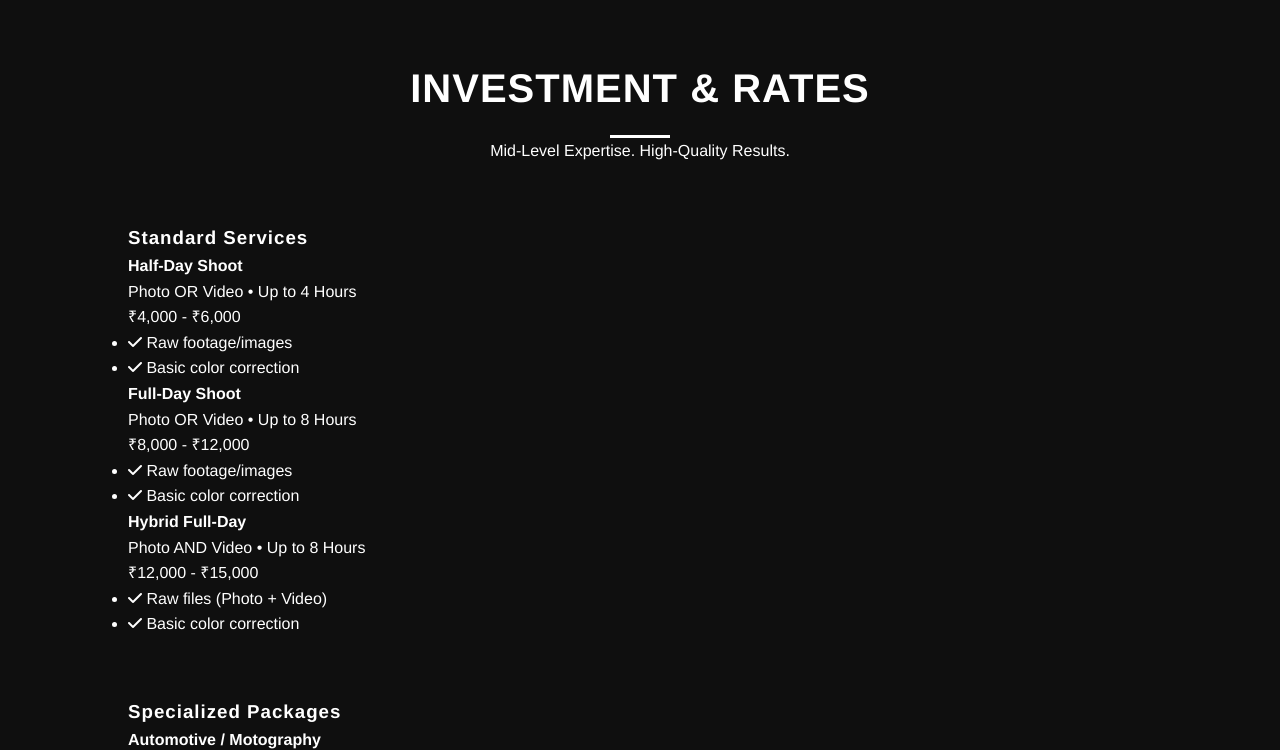
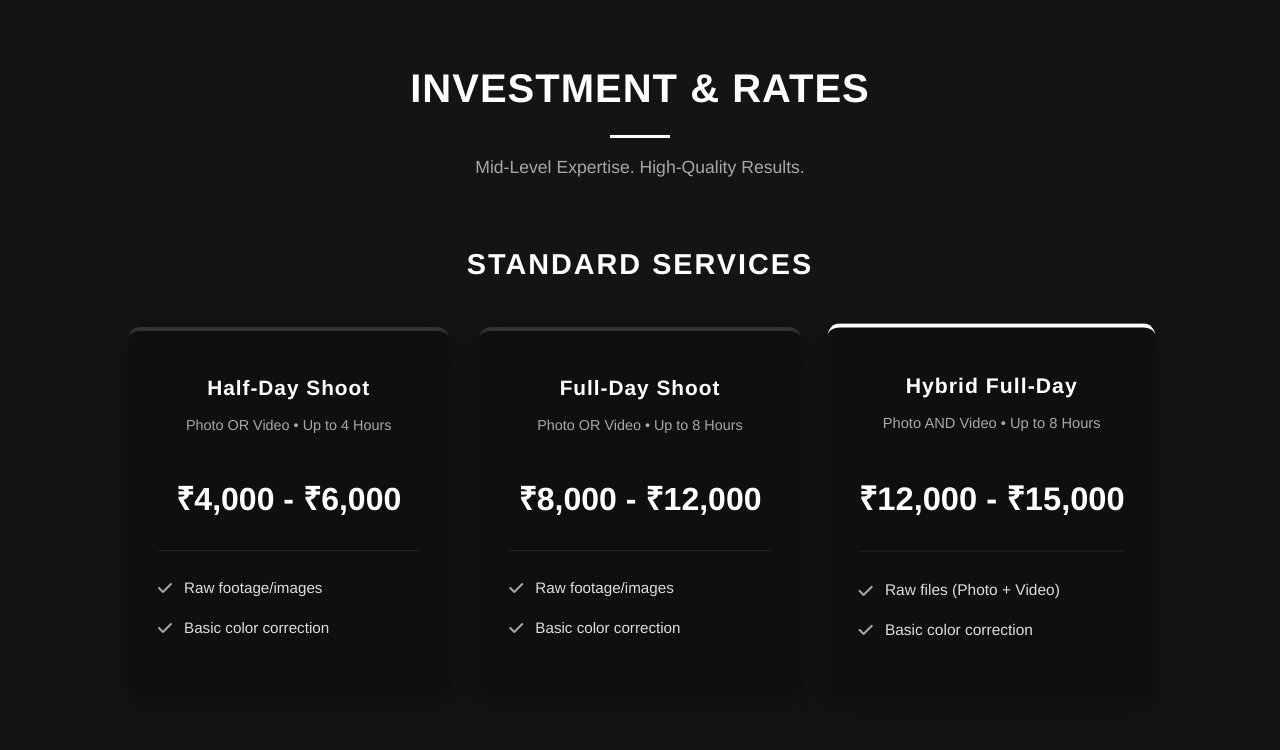
Before and after one commit to poojagopan02/framesbyanooj, a plain HTML site: page index.html in a window 1280 px wide. Shown: the part 1420-2170 px from the top of the page. Drawn offline with Linux system fonts and the light colour scheme.

Commit message:
Update style.css

```diff
--- a/style.css
+++ b/style.css
@@ -17,7 +17,7 @@
 }
 
 /* Typography & Colors */
-h1, h2, h3 {
+h1, h2, h3, h4 {
     font-weight: 600;
     letter-spacing: 1px;
 }
@@ -94,7 +94,7 @@
     align-items: center;
     justify-content: space-between;
     padding: 0 10%;
-    padding-top: 80px; /* offset for nav */
+    padding-top: 80px;
 }
 
 .hero-text {
@@ -146,6 +146,12 @@
     text-transform: uppercase;
 }
 
+.subtitle {
+    color: #a8a8a8;
+    margin-top: 15px;
+    font-size: 1.1rem;
+}
+
 .underline {
     height: 3px;
     width: 60px;
@@ -185,6 +191,86 @@
 .service-card p {
     color: #a8a8a8;
     font-size: 0.95rem;
+}
+
+/* Pricing Grid */
+.pricing {
+    background-color: #141414; /* Slightly different background to separate sections */
+}
+
+.pricing-category h3 {
+    text-align: center;
+    margin-bottom: 40px;
+    color: #fff;
+    font-size: 1.8rem;
+    text-transform: uppercase;
+    letter-spacing: 2px;
+}
+
+.pricing-grid {
+    display: grid;
+    grid-template-columns: repeat(auto-fit, minmax(280px, 1fr));
+    gap: 30px;
+}
+
+.pricing-card {
+    background-color: #0f0f0f;
+    padding: 40px 30px;
+    border-radius: 12px;
+    border-top: 4px solid #333;
+    text-align: center;
+    transition: all 0.3s ease;
+    box-shadow: 0 10px 30px rgba(0,0,0,0.3);
+}
+
+.pricing-card.premium {
+    border-top: 4px solid #fff; /* Highlights the hybrid package */
+    transform: scale(1.02);
+}
+
+.pricing-card:hover {
+    transform: translateY(-10px);
+    border-top-color: #fff;
+}
+
+.pricing-card h4 {
+    font-size: 1.3rem;
+    margin-bottom: 10px;
+}
+
+.pricing-card .duration, .pricing-card .desc {
+    color: #a8a8a8;
+    font-size: 0.9rem;
+    margin-bottom: 20px;
+    min-height: 40px; /* Aligns cards evenly */
+}
+
+.pricing-card .rate {
+    font-size: 2rem;
+    font-weight: bold;
+    color: #fff;
+    margin-bottom: 25px;
+}
+
+.pricing-card ul {
+    list-style: none;
+    text-align: left;
+    border-top: 1px solid #222;
+    padding-top: 25px;
+}
+
+.pricing-card ul li {
+    margin-bottom: 15px;
+    font-size: 0.95rem;
+    color: #ddd;
+    display: flex;
+    align-items: center;
+}
+
+.pricing-card ul li i {
+    color: #a8a8a8;
+    margin-right: 12px;
+    font-size: 1rem;
 }
 
 /* Contact Section */
@@ -277,7 +363,7 @@
     }
 
     .nav-links {
-        display: none; /* Can be toggled with JS for mobile menu */
+        display: none;
     }
 
     .hamburger {
@@ -288,4 +374,8 @@
         flex-direction: column;
         gap: 20px;
     }
+
+    .pricing-card.premium {
+        transform: scale(1);
+    }
 }
```
